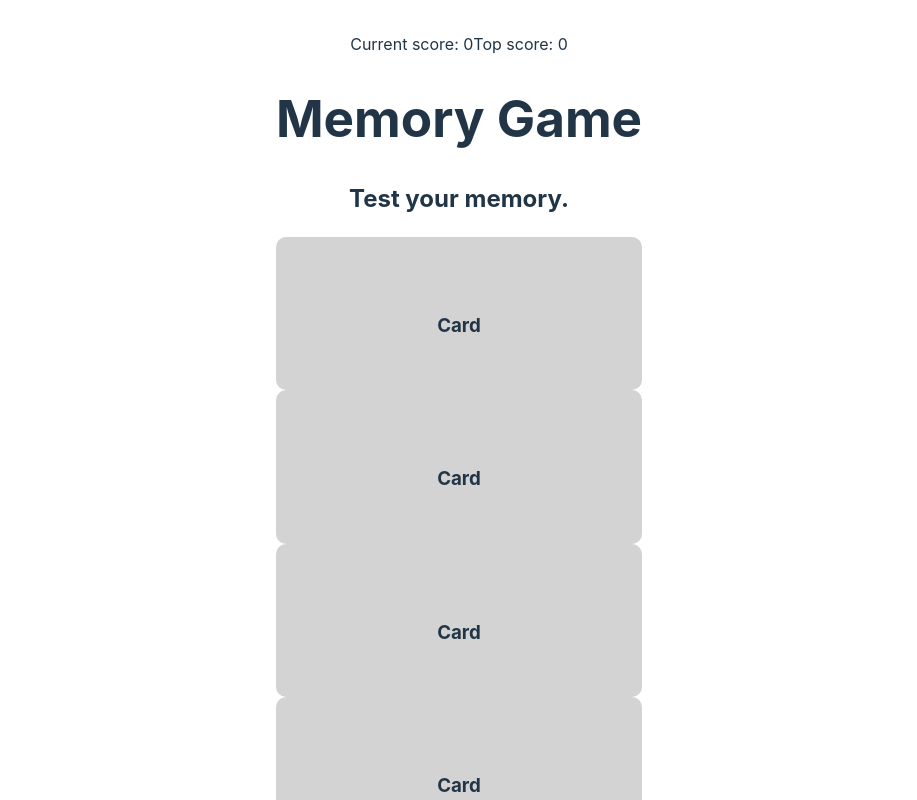
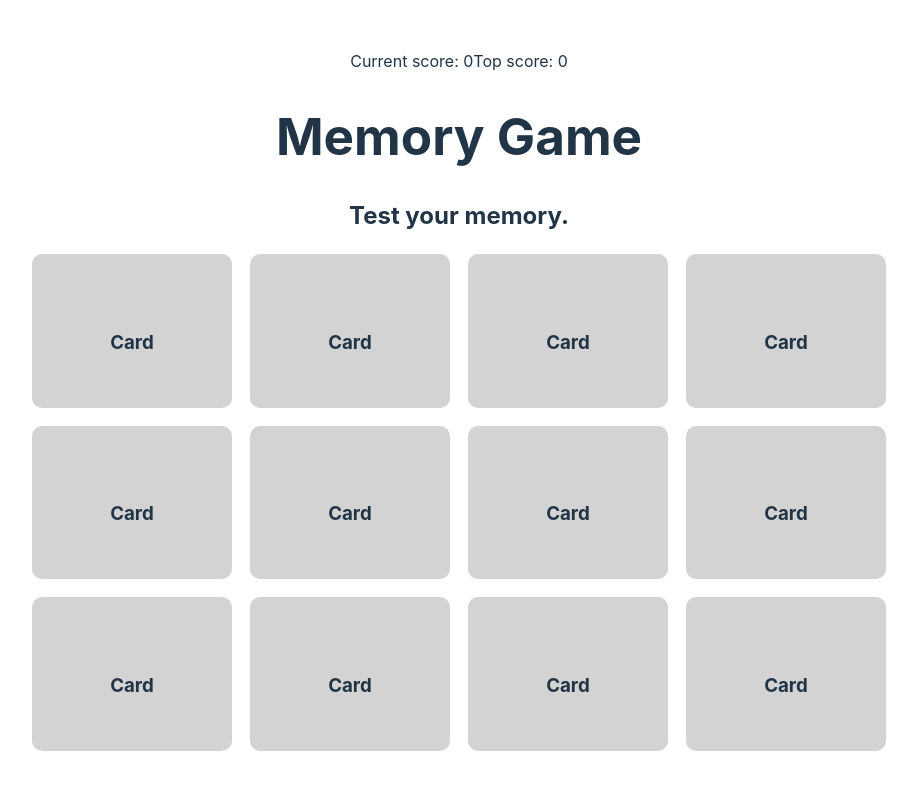
Before and after one commit to localtoast42/odin-memory-game, a React (Vite) app: page / in a window 1280 px wide. Shown: the top 800 px of the page, without its empty margins (181-1098 px from the left). Built offline with nearby package versions, Linux system fonts and the light colour scheme.

Commit message:
Add grid styling to Gameboard component

```diff
--- a/src/components/Gameboard.jsx
+++ b/src/components/Gameboard.jsx
@@ -1,8 +1,13 @@
+import '../styles/Gameboard.css'
 import Card from "./Card"
 
 export default function Gameboard( { setScore, setTopScore } ) {
+
+    const selectedCardIds = [];
+
     return (
         <>
+            <div className='gameboard'>
                 <Card />
                 <Card />
                 <Card />
@@ -15,6 +20,7 @@ export default function Gameboard( { setScore, setTopScore } ) {
                 <Card />
                 <Card />
                 <Card />
+            </div>
         </>
     )
 }
--- /dev/null
+++ b/src/styles/Gameboard.css
@@ -0,0 +1,5 @@
+.gameboard {
+    display: grid;
+    grid-template-columns: repeat(4, 200px);
+    gap: 18px;
+}
```
Lines whose indentation alone changed are shown as unchanged.
